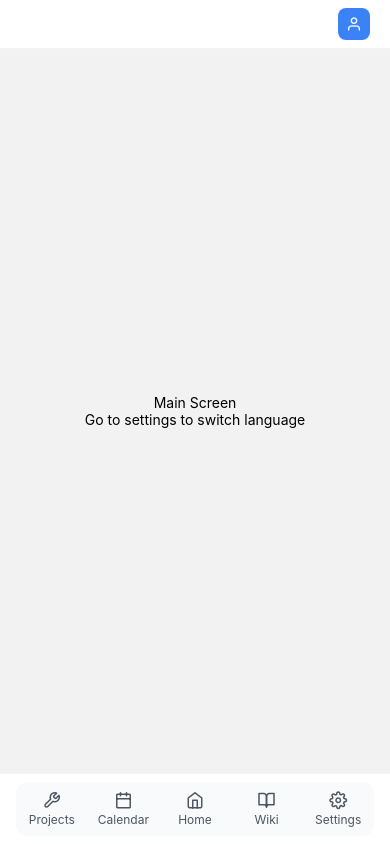
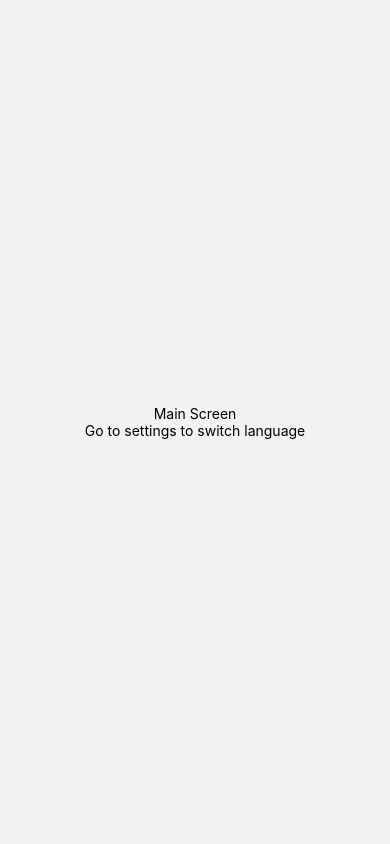
Before and after one commit to lpj-app/react-native-ts-expo-routing-translation-template, a React Native app: screen /Main in a window 390 px wide. Built offline with nearby package versions, Linux system fonts and the light colour scheme.

Commit message:
Simplified navigation structure and page layout

```diff
--- a/app/Account.tsx
+++ b/app/Account.tsx
@@ -1,19 +1,22 @@
 import { Text, View } from 'react-native';
-import {Topbar, Navbar} from "../components/PageLayout";
 import {SafeAreaView} from "react-native-safe-area-context";
-import React from 'react';
+
 import { useLanguage } from '../contexts/LanguageContext';
+import { useNavigation } from "@react-navigation/native";
+import {RootStackParamList} from "../types";
+import { NativeStackNavigationProp } from "@react-navigation/native-stack";
+
+type NavigationProp = NativeStackNavigationProp<RootStackParamList>;
 
 export default function AccountScreen() {
   const {t} = useLanguage();
+  const navigation = useNavigation<NavigationProp>();
 
   return(
     <SafeAreaView className="flex-1 bg-gray-100">
-      <Topbar/>
       <View className={"flex-1 items-center justify-center"}>
         <Text>{t('account.title')}</Text>
       </View>
-      <Navbar/>
     </SafeAreaView>
   )
 }
--- a/app/Main.tsx
+++ b/app/Main.tsx
@@ -1,13 +1,12 @@
-import React from "react";
-import { View, Text, TouchableOpacity, Button } from 'react-native';
+import { View, Text } from 'react-native';
 import { SafeAreaView } from "react-native-safe-area-context";
-import { Navbar ,Topbar } from "../components/PageLayout";
+
 import {useNavigation} from "@react-navigation/native";
 import {NativeStackNavigationProp} from "@react-navigation/native-stack";
 import {RootStackParamList} from "../types";
 import { useLanguage } from '../contexts/LanguageContext';
 
-type NavigationProp = NativeStackNavigationProp<RootStackParamList, 'Main'>;
+type NavigationProp = NativeStackNavigationProp<RootStackParamList>;
 
 export default function MainScreen() {
     const {t, setLanguage, language} = useLanguage();
@@ -15,12 +14,10 @@ export default function MainScreen() {
 
     return (
       <SafeAreaView className="flex-1 bg-gray-100">
-        <Topbar/>
         <View className="flex-1 items-center justify-center">
           <Text>{t('main.title')}</Text>
           <Text className={'mt-8'}>{t('main.info')}</Text>
         </View>
-        <Navbar/>
       </SafeAreaView>
     );
 }
--- a/app/Profile/Calendar.tsx
+++ b/app/Profile/Calendar.tsx
@@ -1,24 +1,21 @@
-import React from "react";
 import { Text, View } from 'react-native';
 import {SafeAreaView} from "react-native-safe-area-context";
-import {Navbar, Topbar} from "../../components/PageLayout";
-import {RouteProp, useRoute} from "@react-navigation/native";
-import {PagesStackParamList} from "../../types";
+import {RootStackParamList} from "../../types";
+import { NativeStackNavigationProp } from "@react-navigation/native-stack";
 import { useLanguage } from '../../contexts/LanguageContext';
+import { useNavigation } from "@react-navigation/native";
 
-type CalendarScreenRouteProp = RouteProp<PagesStackParamList, 'Calendar'>;
+type NavigationProp = NativeStackNavigationProp<RootStackParamList>;
 
 export default function CalendarScreen(){
     const {t} = useLanguage();
-    const route = useRoute<CalendarScreenRouteProp>();
+    const navigation = useNavigation<NavigationProp>();
 
     return(
         <SafeAreaView className="flex-1 bg-gray-100">
-            <Topbar/>
             <View className={"flex-1 items-center justify-center"}>
               <Text>{t('calendar.title')}</Text>
             </View>
-            <Navbar/>
         </SafeAreaView>
     )
 }
--- a/app/Profile/ProjectDetail.tsx
+++ b/app/Profile/ProjectDetail.tsx
@@ -1,26 +1,22 @@
-import React from "react";
 import { View, Text } from "react-native";
-import { useRoute, RouteProp } from "@react-navigation/native";
 import { SafeAreaView } from "react-native-safe-area-context";
-import { PagesStackParamList } from "../../types";
-import { Topbar, Navbar } from "../../components/PageLayout";
+
+import { NativeStackNavigationProp } from "@react-navigation/native-stack";
+import { useNavigation } from "@react-navigation/native";
+import { RootStackParamList } from "../../types";
 import { useLanguage } from '../../contexts/LanguageContext';
 
-type ProjectRouteProp = RouteProp<PagesStackParamList, "ProjectDetail">;
+type NavigationProp = NativeStackNavigationProp<RootStackParamList>;
 
 export default function ProjectDetail() {
   const {t} = useLanguage();
-  const route = useRoute<ProjectRouteProp>();
+  const navigation = useNavigation<NavigationProp>();
 
     return (
         <SafeAreaView className="flex-1 bg-gray-100">
-            <Topbar />
-
             <View className="flex-1 items-center justify-center">
               <Text>{t('projectDetails.title')}</Text>
             </View>
-
-            <Navbar />
         </SafeAreaView>
     );
 }
--- a/app/Profile/Projects.tsx
+++ b/app/Profile/Projects.tsx
@@ -1,24 +1,18 @@
-import React from "react";
-import {View, Text, FlatList, TouchableOpacity, Button} from "react-native";
+import {View, Text, Button} from "react-native";
 import { SafeAreaView } from "react-native-safe-area-context";
-import { RouteProp, useNavigation, useRoute } from "@react-navigation/native";
+import { useNavigation } from "@react-navigation/native";
 import { NativeStackNavigationProp } from "@react-navigation/native-stack";
-import { Navbar, Topbar } from "../../components/PageLayout";
-import { PagesStackParamList } from "../../types";
+import { RootStackParamList } from "../../types";
 import { useLanguage } from '../../contexts/LanguageContext';
 
-type ProjectsScreenRouteProp = RouteProp<PagesStackParamList, 'Projects'>;
-type ProjectsScreenNavigationProp = NativeStackNavigationProp<PagesStackParamList, 'Projects'>;
+type NavigationProp = NativeStackNavigationProp<RootStackParamList>;
 
 export default function ProjectsScreen() {
     const {t} = useLanguage();
-    const route = useRoute<ProjectsScreenRouteProp>();
-    const navigation = useNavigation<ProjectsScreenNavigationProp>();
+    const navigation = useNavigation<NavigationProp>();
 
     return (
         <SafeAreaView className="flex-1 bg-gray-100">
-            <Topbar />
-
             <View className="flex-1 items-center justify-center">
               <Text>{t('projects.title')}</Text>
                 <Button
@@ -29,7 +23,6 @@ export default function ProjectsScreen() {
                 />
 
             </View>
-            <Navbar/>
         </SafeAreaView>
     );
 }
--- a/app/Profile/Settings.tsx
+++ b/app/Profile/Settings.tsx
@@ -1,21 +1,20 @@
-import React from "react";
 import { View, Text } from 'react-native';
 import {SafeAreaView} from "react-native-safe-area-context";
 import { Picker } from '@react-native-picker/picker';
-import {RouteProp, useRoute} from "@react-navigation/native";
-import {Navbar, Topbar} from "../../components/PageLayout";
-import {PagesStackParamList} from "../../types";
+
+import {RootStackParamList} from "../../types";
 import { useLanguage } from '../../contexts/LanguageContext';
+import {NativeStackNavigationProp} from "@react-navigation/native-stack";
+import { useNavigation } from "@react-navigation/native";
 
-type SettingsScreenRouteProp = RouteProp<PagesStackParamList, 'Settings'>;
+type NavigationProp = NativeStackNavigationProp<RootStackParamList>;
 
 export default function SettingsScreen(){
     const {t, setLanguage, language} = useLanguage();
-    const route = useRoute<SettingsScreenRouteProp>();
+    const navigation = useNavigation<NavigationProp>();
 
     return(
         <SafeAreaView className="flex-1 bg-gray-100">
-            <Topbar/>
             <View className="flex-1 items-center justify-center">
               <Text>{t('settings.title')}</Text>
               <Picker
@@ -27,7 +26,6 @@ export default function SettingsScreen(){
                 <Picker.Item label="Deutsch" value="de" />
               </Picker>
             </View>
-            <Navbar/>
         </SafeAreaView>
     )
 }
--- a/app/Profile/Wiki.tsx
+++ b/app/Profile/Wiki.tsx
@@ -1,24 +1,22 @@
-import React from "react";
 import { Text, View } from 'react-native';
 import {SafeAreaView} from "react-native-safe-area-context";
-import {RouteProp, useRoute} from "@react-navigation/native";
-import {Navbar, Topbar} from "../../components/PageLayout";
-import {PagesStackParamList} from "../../types";
+
 import { useLanguage } from '../../contexts/LanguageContext';
+import { RootStackParamList } from "types";
+import {NativeStackNavigationProp} from "@react-navigation/native-stack";
+import { useNavigation } from "@react-navigation/native";
 
-type WikiScreenRouteProp = RouteProp<PagesStackParamList, 'Wiki'>;
+type NavigationProp = NativeStackNavigationProp<RootStackParamList>;
 
 export default function WikiScreen(){
   const {t} = useLanguage();
-  const route = useRoute<WikiScreenRouteProp>();
+  const navigation = useNavigation<NavigationProp>();
 
     return(
       <SafeAreaView className="flex-1 bg-gray-100">
-        <Topbar/>
         <View className={"flex-1 items-center justify-center"}>
           <Text>{t('wiki.title')}</Text>
         </View>
-        <Navbar/>
       </SafeAreaView>
     )
 }
```
